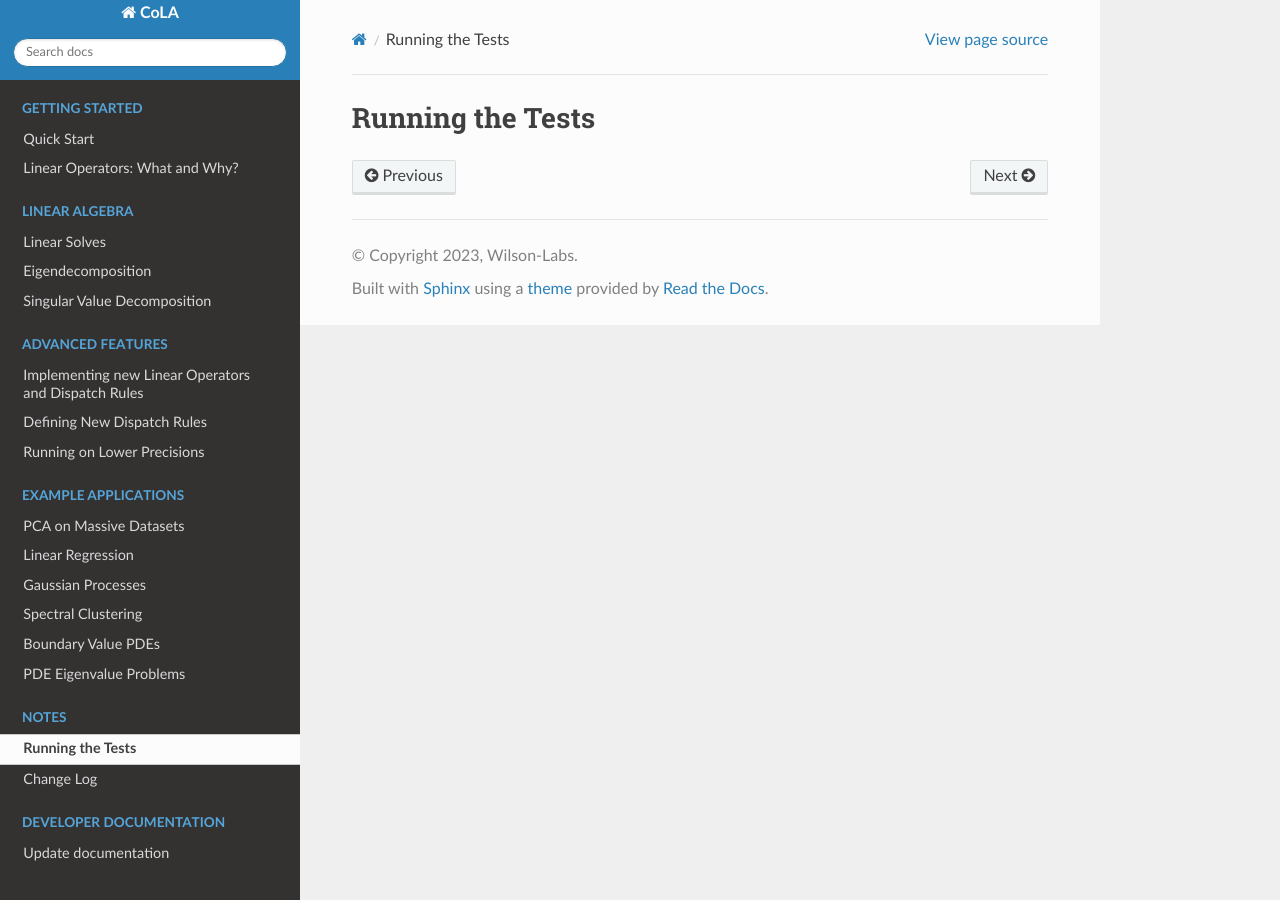
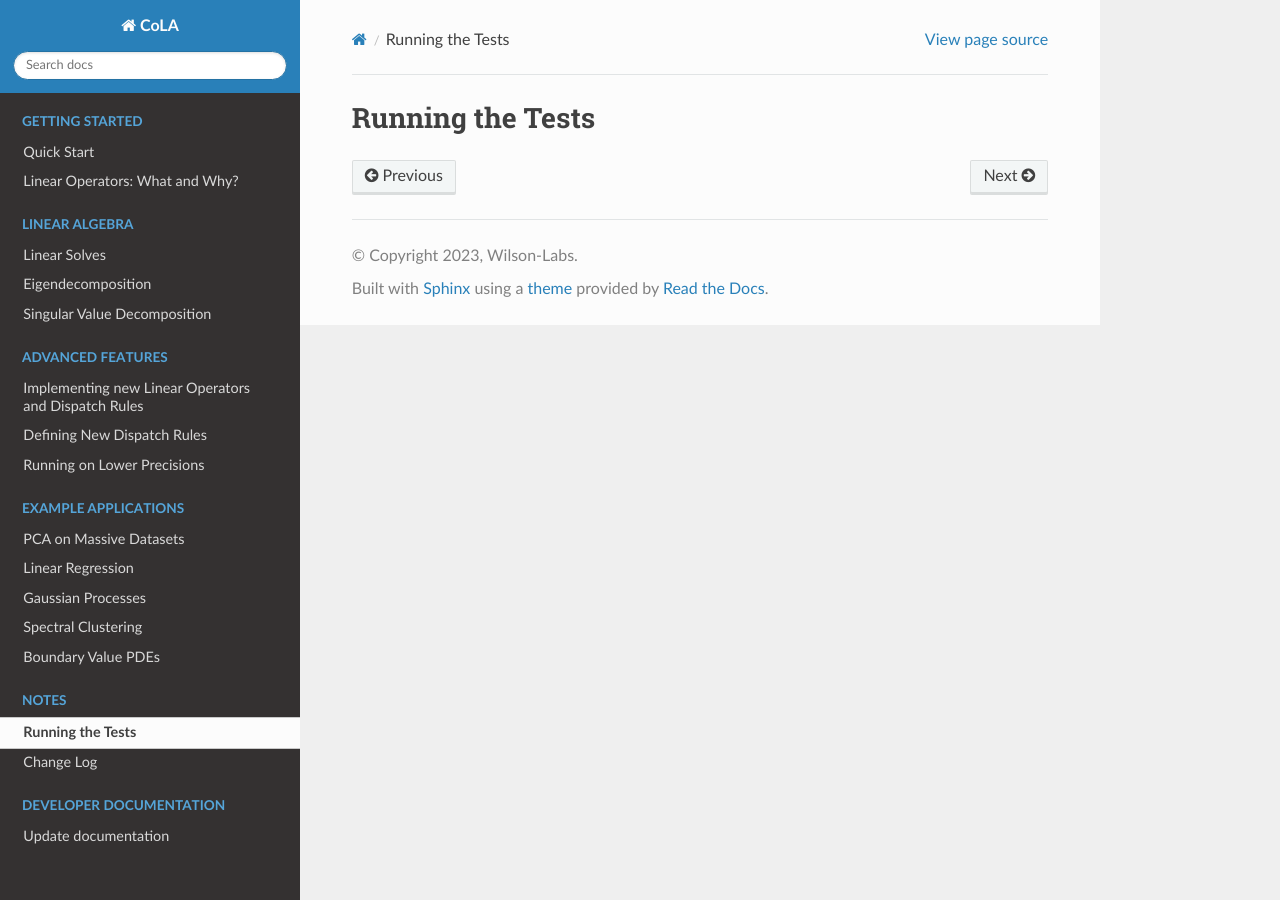
Before and after one commit to wilson-labs/cola, a Sphinx documentation site: the page built from docs/testing.md, in a window 1280 px wide. Built offline with Sphinx 7.4.7 and the Read the Docs theme 2.0.0, drawn with Linux system fonts in a browser that asks for light colours; pages that are not in the unit, such as notebooks, are missing from menus.

Commit message:
temporarily removed PDE eigenvalue from docs

```diff
--- a/docs/index.rst
+++ b/docs/index.rst
@@ -95,7 +95,7 @@ Design Choices
    notebooks/03_GPs.ipynb
    notebooks/04_Spectral_Clustering.ipynb
    notebooks/05_Boundary_Value_PDEs.ipynb
-   notebooks/06_PDE_Eigenvalue_Problems.ipynb
+   .. notebooks/06_PDE_Eigenvalue_Problems.ipynb
 
 .. toctree::
    :glob:
```
